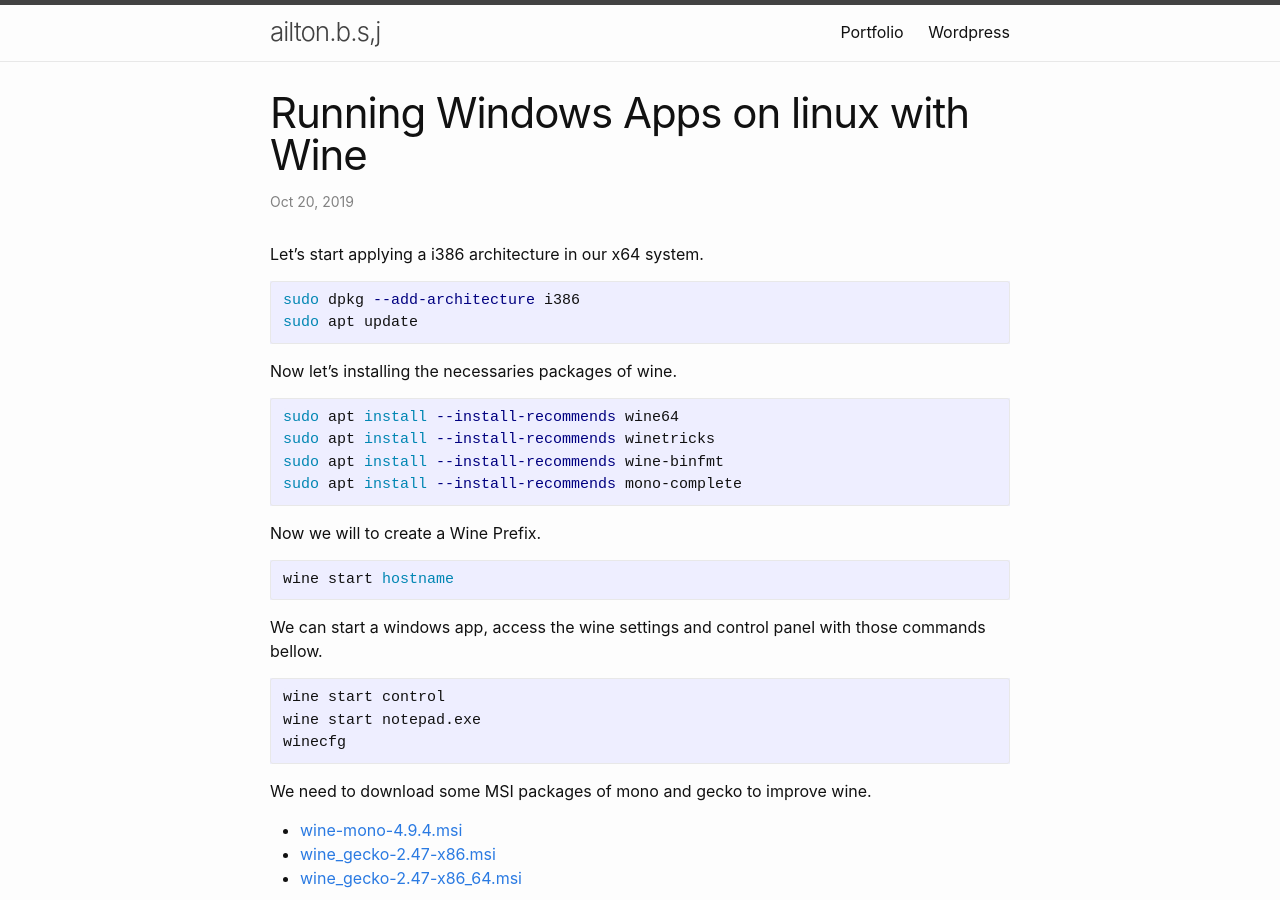
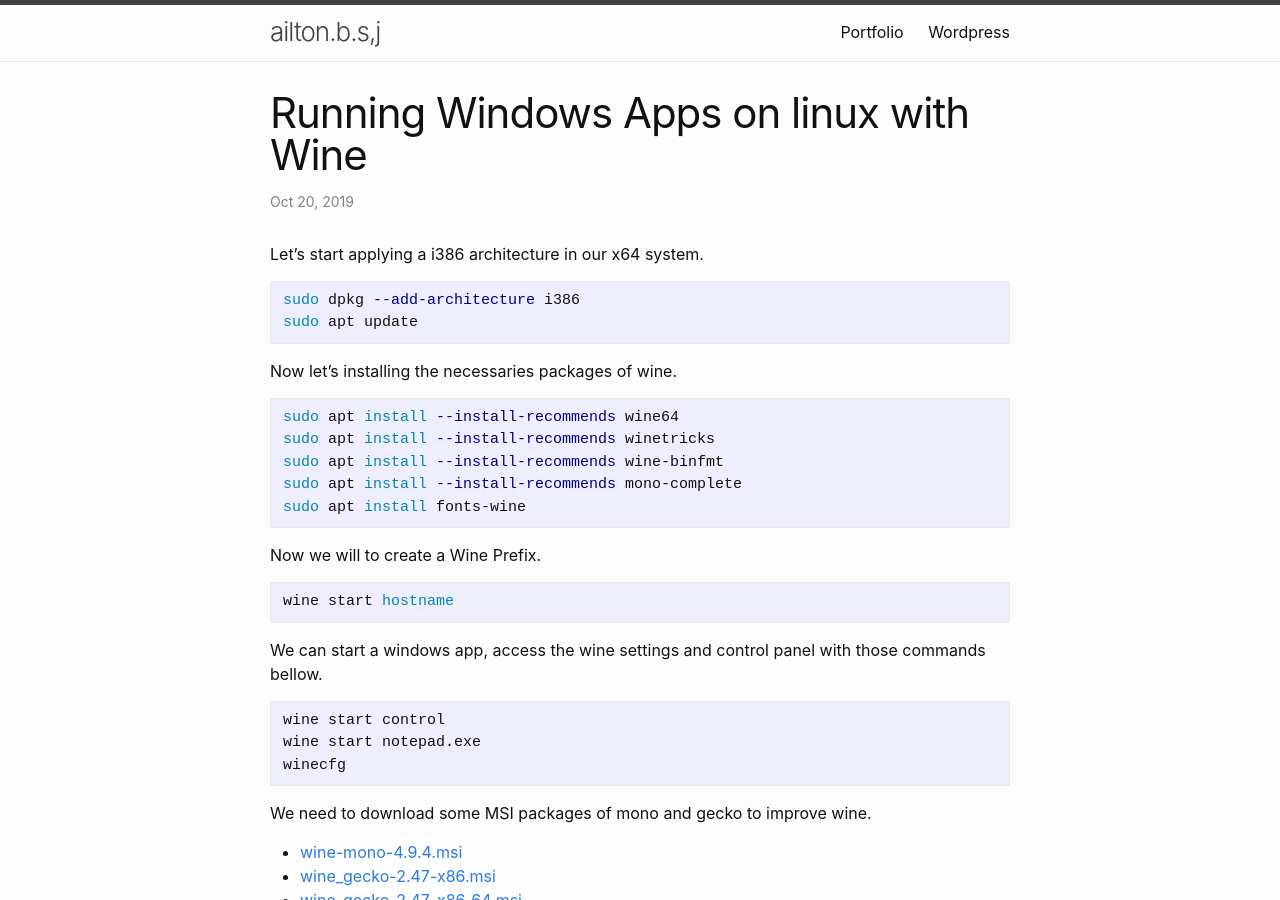
Before and after one commit to ailtonbsj/ailtonbsj.github.io, a Jekyll site: the page built from _posts/2019-11-02-running-windows-apps-on-linux-with-wine.md, in a window 1280 px wide and 900 px high. Built offline with Jekyll 4.4.1, drawn with Linux system fonts in a browser that asks for light colours; comment, search, counter and statistics services are not loaded.

Commit message:
added fonts for wine

````diff
--- a/_posts/2019-11-02-running-windows-apps-on-linux-with-wine.md
+++ b/_posts/2019-11-02-running-windows-apps-on-linux-with-wine.md
@@ -18,6 +18,7 @@ sudo apt install --install-recommends wine64
 sudo apt install --install-recommends winetricks
 sudo apt install --install-recommends wine-binfmt
 sudo apt install --install-recommends mono-complete
+sudo apt install fonts-wine
 ```
 
 Now we will to create a Wine Prefix.
````
